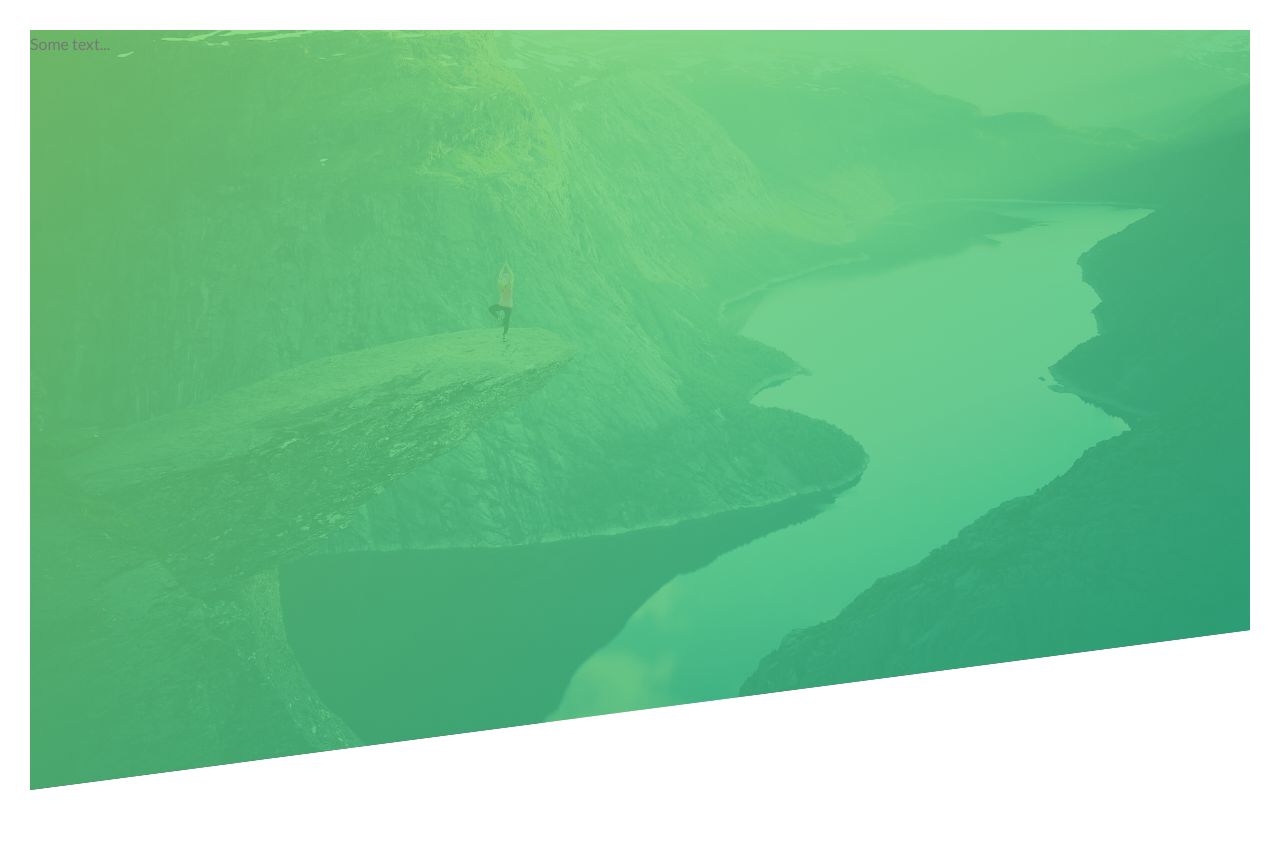
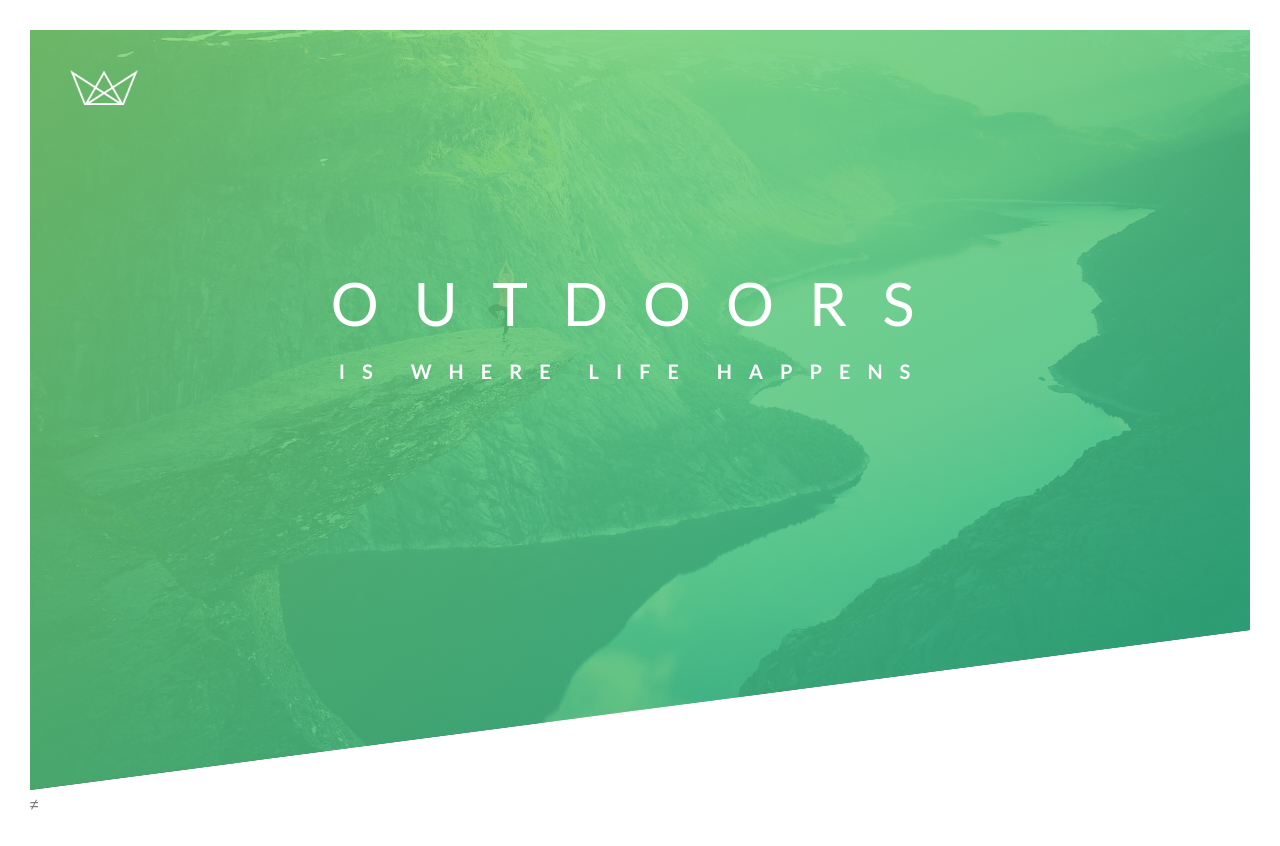
Before and after one commit to imriven/udemy, a plain HTML site: page advanced_css_sass/NATOURS/index.html in a window 1280 px wide. Before the commit the page ends 820 px from the top, so only its background shows below. Drawn offline with Linux system fonts and the light colour scheme; files that its build step writes are made by us from their sources.

Commit message:
continuing css course and debugging dictionary app

```diff
--- a/advanced_css_sass/NATOURS/css/style.css
+++ b/advanced_css_sass/NATOURS/css/style.css
@@ -29,6 +29,9 @@ body {
     padding: 30px;
 }
 
+
+/*********** header section ************/
+
 .header {
     height: 95vh;
     /* vh is the view port height. so 95 vh is 95% of the viewport height */
@@ -45,3 +48,117 @@ body {
     clip-path: polygon(0 0, 100% 0, 100% 75vh, 0 100%)
     /* We use this to cut a shape out of our header image, you can use % px or view port height*/
 }
+
+.logo-box {
+    position: absolute;
+    top: 70px;
+    left: 70px;
+    /* This is the container holding the image*/
+}
+
+.logo {
+    height: 35px;
+    /* This is the actual logo image */
+}
+
+.logo:hover {
+    animation: moveInRight 3s ease-out;
+    /* we can reuse animations that are in the css anywhere in the css*/
+}
+
+.text-box {
+     /* Container thats holding on to the header text we need this to position the header. In the tutorial we added this after putting the text in here. */
+     position: absolute;
+     top: 40%;
+     left: 50%;
+     /* transform and translate will help get our text box in the middle. */
+     transform: translate(-50%, -50%)
+
+}
+
+.heading-primary {
+    color: #fff;
+    text-transform: uppercase;
+
+    backface-visibility: hidden;
+    /* The element was a little shaky as far as animation so this fixes the shaking and makes the animation smooth. We use it on this container since it is holding the animation */
+}
+
+.heading-primary-main {
+    /*to manipulate this text we need to display it as a block element. block elements block the entire width that they have available. They also create line breaks after and before them. A span element by default is an inline element so it's just like text*/
+    display: block;
+    font-size: 60px;
+    font-weight: 400;
+    letter-spacing: 35px;
+    /* we need name and duration to get the animation to work. we specify what we want the animation to do in the keyframes down below
+
+    example:
+        60% {
+        transform: rotate(120deg);
+    }
+     This will make the animation rotate towards the middle of the animation.
+    */
+    animation-name: moveInLeft;
+    animation-duration: 3s;
+    animation-timing-function: ease-out;
+    /* https://developer.mozilla.org/en-US/docs/Web/CSS/animation-timing-function/
+
+    ease-in: starts out slow and then accelerates over time
+    ease-out: starts out quick and slows over time
+
+    */
+
+
+    /*
+    animation-delay: 1s;
+    This delays the animation
+
+    animation-iteration-count: 3;
+    This will make the animation repeat this is set to repeat it 3 times
+
+    */
+}
+
+.heading-primary-sub {
+    display: block;
+    font-size: 20px;
+    font-weight: 700;
+    letter-spacing: 17px;
+    text-indent: .4em;
+    animation: moveInRight 3s ease-out;
+
+
+}
+
+/* we use @keyframes for the animation*/
+@keyframes moveInLeft {
+    0% {
+        opacity: 0;
+        transform: translateX(-100px);
+    }
+    /* this is the point before the animation. */
+    /* in between we can specify at what point using percentage that we want something else in the animation to happen */
+    80% {
+        transform: translateX(10px);
+    }
+    100% {
+        opacity: 1;
+        transform: translateX(0);
+    }
+/* this is the point after the animation.*/
+
+}
+
+@keyframes moveInRight {
+    0% {
+        opacity: 0;
+        transform: translateX(100px);
+    }
+    80% {
+        transform: translateX(-10px);
+    }
+    100% {
+        opacity: 1;
+        transform: translateX(0);
+    }
+}
--- a/advanced_css_sass/NATOURS/index.html
+++ b/advanced_css_sass/NATOURS/index.html
@@ -14,8 +14,23 @@
     </head>
     <body>
         <header class="header">
-            Some text...
+            <div class="logo-box">
+                <!-- since the image is an inline element it's better a small container where the image is inside, and then position the image and the container where we want it to be -->
+                <img src="img/logo-white.png" alt="logo" class="logo">
+            </div>
+
+            <div class="text-box">
+
+                    <h1 class="heading-primary">
+                            <!-- The h1 header is what search enginges use to find a website. So even if there's a subheading that's a different size, if it's important for the search engines to know the subject of the website. We can use span to deal with the different sizes within the h1 tag so that search engines still read it but we can style it accordingly -->
+                            <span class="heading-primary-main">Outdoors</span>
+                            <span class="heading-primary-sub">is where life happens</span>
+                        </h1>
+
+            </div>
+
         </header>
 
     </body>
 </html>
+≠
```
Also changed, not shown: python_megacourse/resources/libraries.txt, 1 other file.
